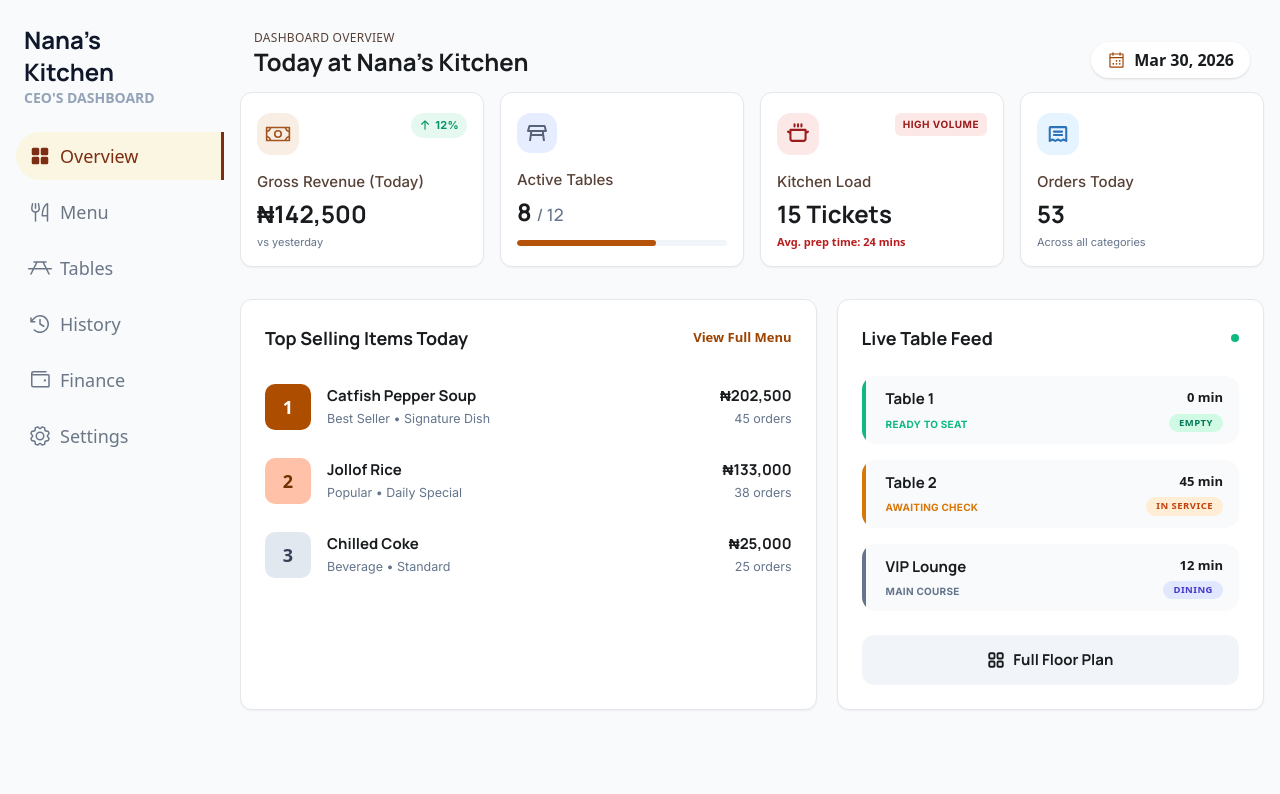
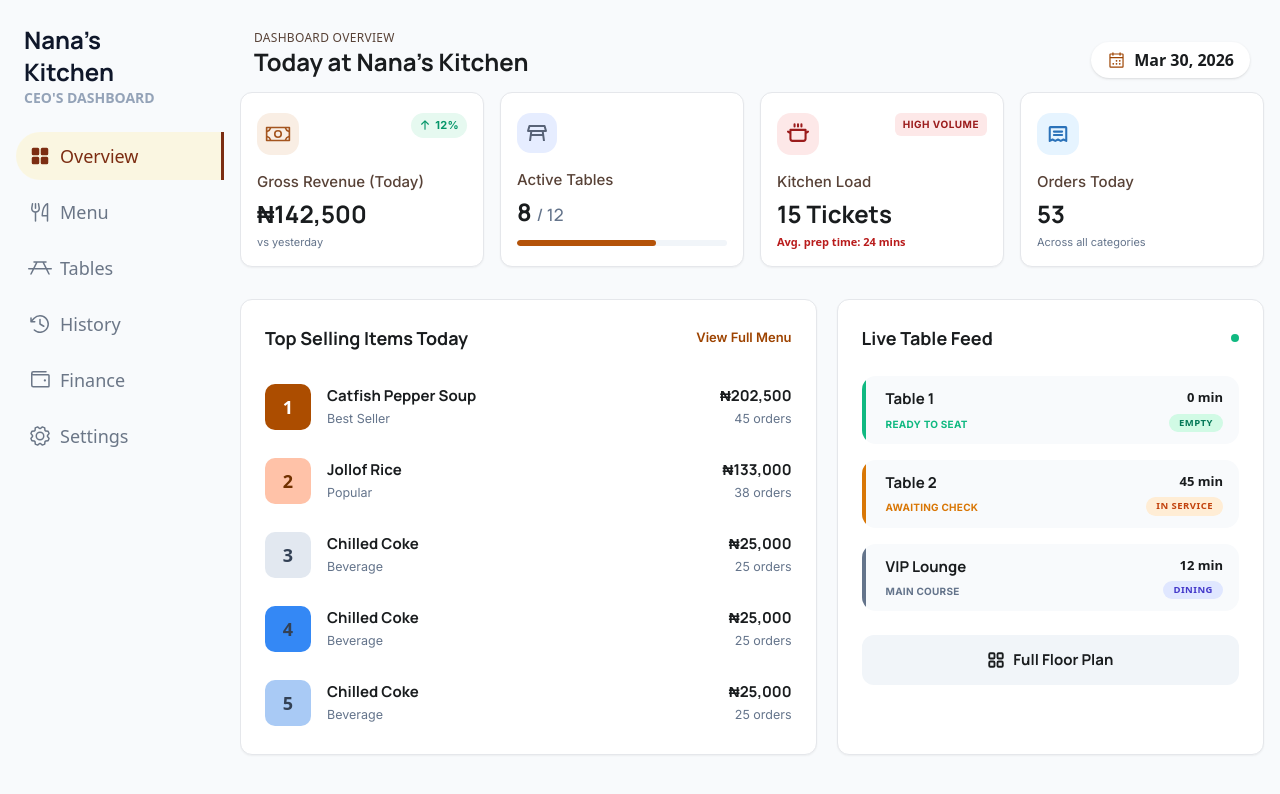
Before and after one commit to munachi821/Table-tap, a Next.js app: page /admin in a window 1280 px wide. Shown: the top 794 px of the page. Built offline with nearby package versions, Linux system fonts and the light colour scheme.

Commit message:
minor changes

```diff
--- a/app/admin/(tabs)/overview.tsx
+++ b/app/admin/(tabs)/overview.tsx
@@ -17,7 +17,7 @@ const Overview = () => {
     });
   };
   return (
-    <div className="pt-4 pr-4">
+    <div className="py-4 pr-4">
       <header className="sticky top-0">
         <nav className="p-3.5 flex justify-between items-end">
           <div>
@@ -135,7 +135,7 @@ const Overview = () => {
             </p>
             <a
               href="#"
-              className="text-[#9D4300] text-[13px] font-bold hover:underline"
+              className="text-[#9D4300] text-[13px] font-inter font-semibold hover:underline"
             >
               View Full Menu
             </a>
@@ -152,7 +152,7 @@ const Overview = () => {
                     Catfish Pepper Soup
                   </p>
                   <p className="text-[12.5px] font-inter text-[#64748B] mt-0.5">
-                    Best Seller • Signature Dish
+                    Best Seller
                   </p>
                 </div>
               </div>
@@ -176,7 +176,7 @@ const Overview = () => {
                     Jollof Rice
                   </p>
                   <p className="text-[12.5px] font-inter text-[#64748B] mt-0.5">
-                    Popular • Daily Special
+                    Popular
                   </p>
                 </div>
               </div>
@@ -200,7 +200,53 @@ const Overview = () => {
                     Chilled Coke
                   </p>
                   <p className="text-[12.5px] font-inter text-[#64748B] mt-0.5">
-                    Beverage • Standard
+                    Beverage
+                  </p>
+                </div>
+              </div>
+              <div className="text-right">
+                <p className="font-bold text-[15px] font-manrope text-[#191C1E]">
+                  ₦25,000
+                </p>
+                <p className="text-[12.5px] font-inter text-[#64748B] mt-0.5">
+                  25 orders
+                </p>
+              </div>
+            </div>
+            <div className="flex items-center justify-between">
+              <div className="flex items-center gap-4">
+                <div className="size-11.5 flex items-center justify-center bg-[#3488f5] text-[#334155] font-bold text-lg rounded-[10px]">
+                  4
+                </div>
+                <div>
+                  <p className="font-bold text-[15px] font-manrope text-[#191C1E]">
+                    Chilled Coke
+                  </p>
+                  <p className="text-[12.5px] font-inter text-[#64748B] mt-0.5">
+                    Beverage
+                  </p>
+                </div>
+              </div>
+              <div className="text-right">
+                <p className="font-bold text-[15px] font-manrope text-[#191C1E]">
+                  ₦25,000
+                </p>
+                <p className="text-[12.5px] font-inter text-[#64748B] mt-0.5">
+                  25 orders
+                </p>
+              </div>
+            </div>
+            <div className="flex items-center justify-between">
+              <div className="flex items-center gap-4">
+                <div className="size-11.5 flex items-center justify-center bg-[#a9caf5] text-[#334155] font-bold text-lg rounded-[10px]">
+                  5
+                </div>
+                <div>
+                  <p className="font-bold text-[15px] font-manrope text-[#191C1E]">
+                    Chilled Coke
+                  </p>
+                  <p className="text-[12.5px] font-inter text-[#64748B] mt-0.5">
+                    Beverage
                   </p>
                 </div>
               </div>
```
